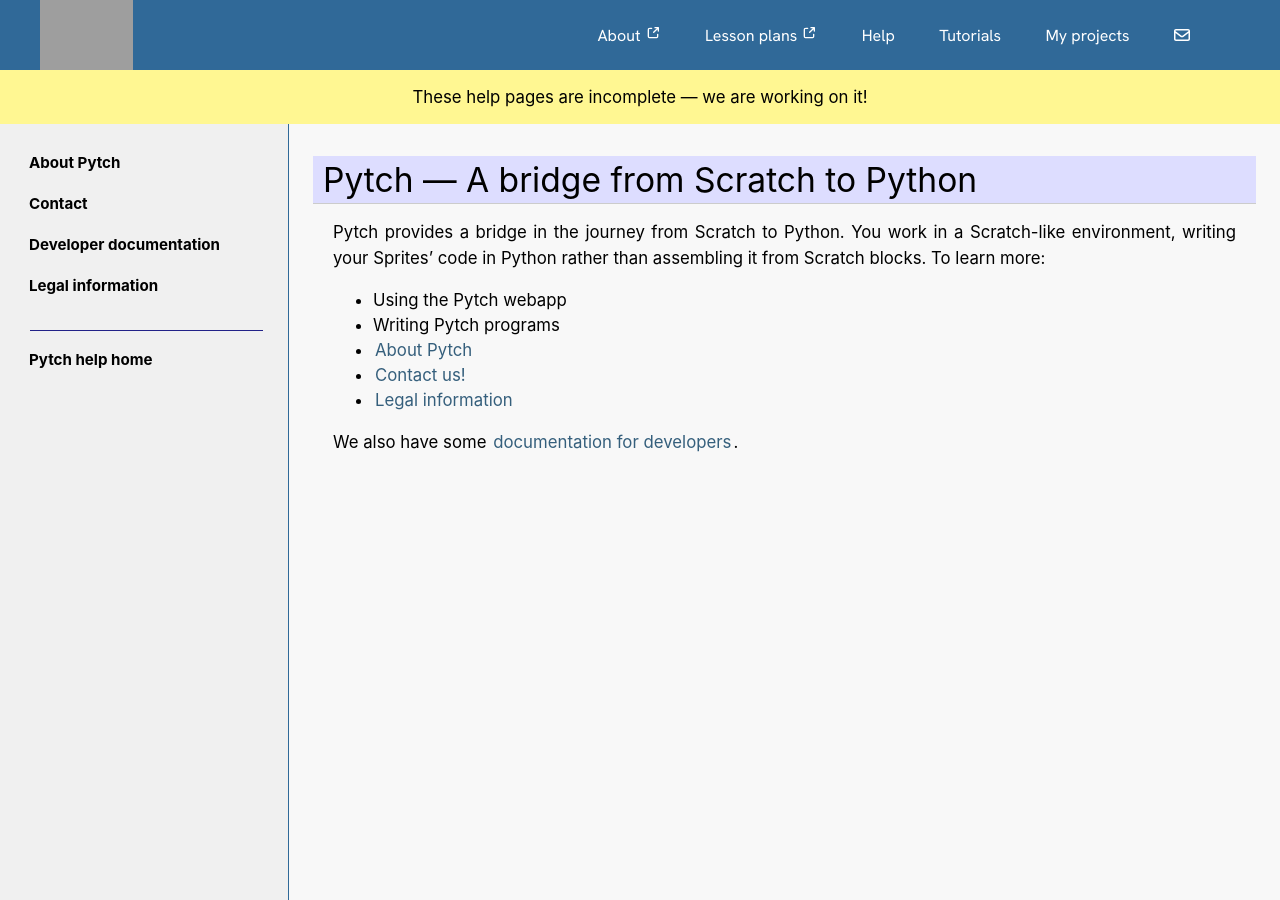
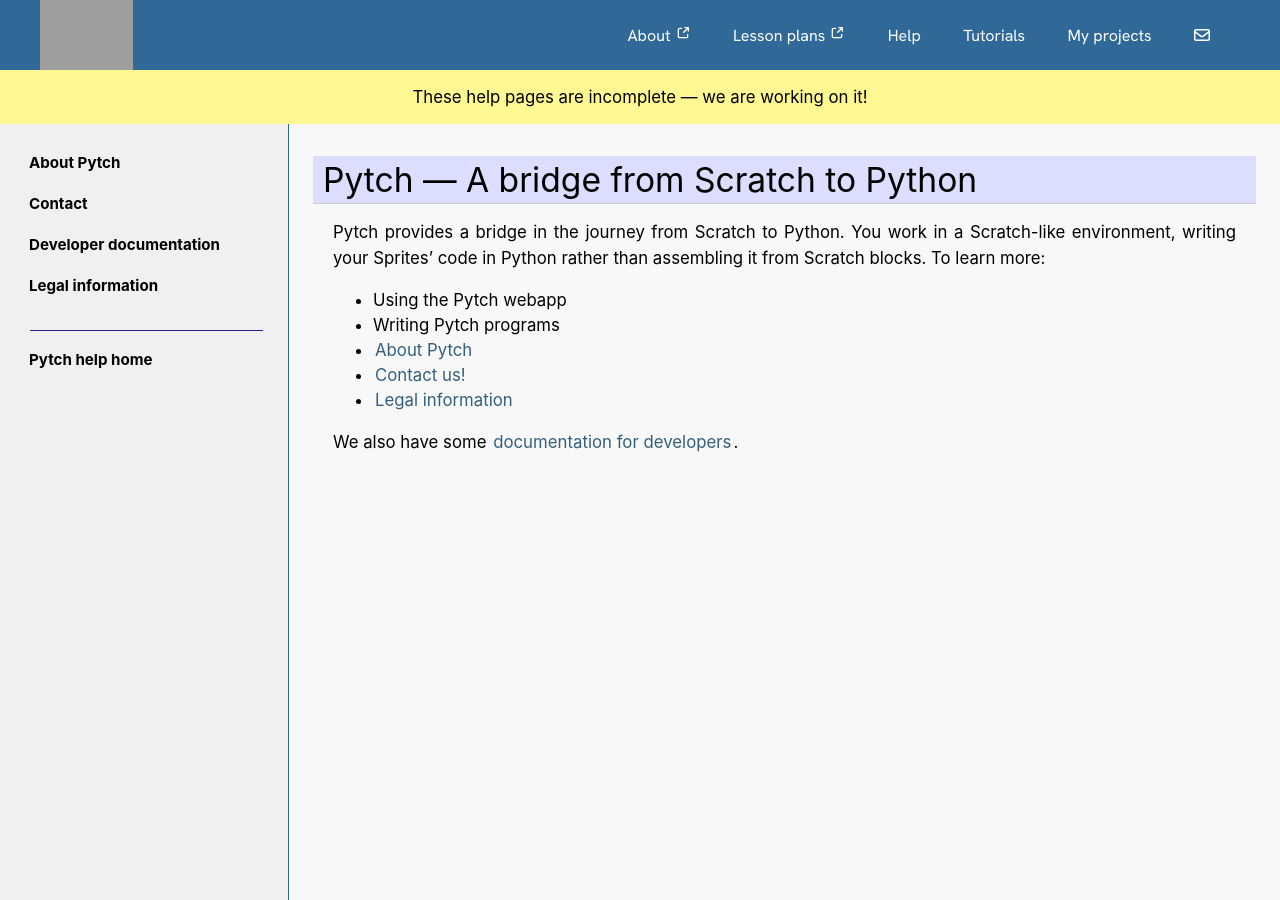
Before and after one commit to pytchlang/pytch-website, a Sphinx documentation site: the page built from source/index.rst, in a window 1280 px wide. Built offline with Sphinx 7.4.7, drawn with Linux system fonts in a browser that asks for light colours; pages that are not in the unit, such as notebooks, are missing from menus; grey boxes are pictures that could not be loaded.

Commit message:
adjusted padding

```diff
--- a/source/_static/css/pytch-classic.css
+++ b/source/_static/css/pytch-classic.css
@@ -41,7 +41,7 @@
 }
 .NavBarContent ul li {
     display: inline-block;
-    padding: 20px;
+    padding: 19px;
     font-size: 1rem;
     color: white;
     cursor: pointer;
@@ -325,6 +325,10 @@ div.highlight span.hll {
     margin-top: -5px;
 }
 
+.NavBarContent ul .contact-us-link li {
+    padding-right: 0;
+}
+
 @media screen and (max-width: 1024px) {
     #DesktopLinks {
         display: none;
```
